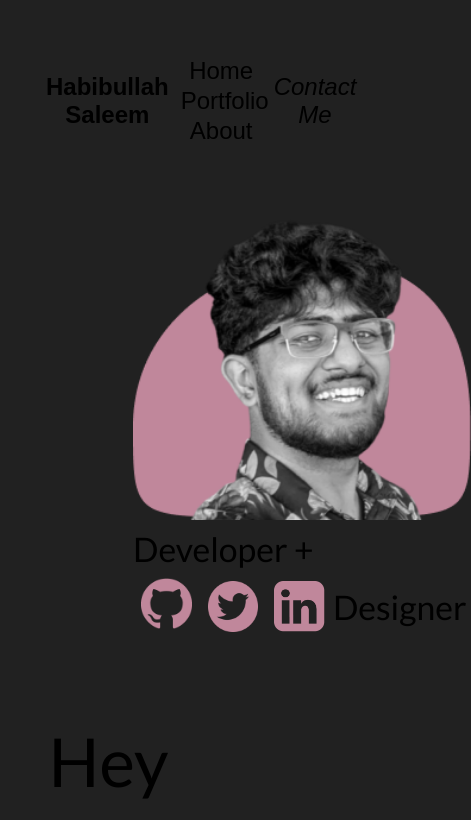
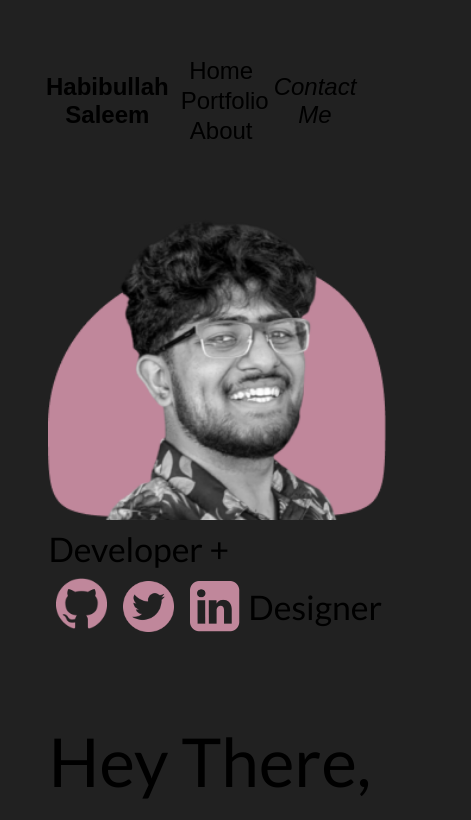
Before and after one commit to ItsRaijin/RaiWhoIs, a React (Vite) app: page / in a window 390 px wide. Shown: the top 820 px of the page, 471 px wide, since content can reach past the window. Built offline with nearby package versions, Linux system fonts and the light colour scheme.

Commit message:
nerd stuff

```diff
--- a/src/App.css
+++ b/src/App.css
@@ -25,9 +25,9 @@
     display: flex;
       flex-direction: column;
       justify-content: center;
-    flex-wrap: wrap-reverse;
+      flex-wrap: wrap;
       padding: 1rem 0;
-    height: 80vh;
+      align-items: center;
   }
 }
 .heading {
@@ -46,15 +46,6 @@
   padding: 1rem 0;
 }
 
-.home{
-  display: flex;
-  flex-direction: row;
-  justify-content: space-evenly;
-  flex-wrap: wrap;
-  padding: 1rem 0;
-  height: 80vh;
-  align-items: center;
-}
 .leftHome{
   display: flex;
   flex-wrap: wrap;
@@ -62,7 +53,7 @@
   justify-content: flex-start;
   align-items: flex-start;
   white-space: pre;
-  width: 40%;
+  width: 40vh;
   margin: 1vh;
 }
 
@@ -127,9 +118,30 @@
 
 
 .button{
+  position: relative;
   background: none;
   border: none;
   font-size: 1.5rem;
+  cursor: pointer;
+}
+
+.button::after{
+  content: "";
+  position: absolute;
+  width: 100%;
+  height: 0.175rem;
+  bottom: 0;
+  left: 0;
+}
+
+.nav::after{
+    transform: scaleX(0);
+    transition: transform 0.25s ease-in;
+    background: #b6869e;
+}
+
+.nav:hover::after{
+  transform: scaleX(1);
 }
 
 
@@ -152,7 +164,3 @@
   transform: translateY(0);
   opacity: 1;
 }
-
-.container {
-
-}
--- a/src/App.jsx
+++ b/src/App.jsx
@@ -41,7 +41,6 @@ function App() {
           <div className='leftHome'>
             <img className='pfp' src={pfp}></img>
             <p className='title'>Developer +</p>
-
             <div className='socials'>
               <a href='https://github.com/ItsRaijin'>
                 <img className='social' src={git}></img>
@@ -59,6 +58,7 @@ function App() {
           </div>
         </div>
       </div>
+
       <div className='scrolldown'>
         <p>scroll down</p>
         <img className='social' src={arrow}></img>
```
Lines whose indentation alone changed are shown as unchanged.
